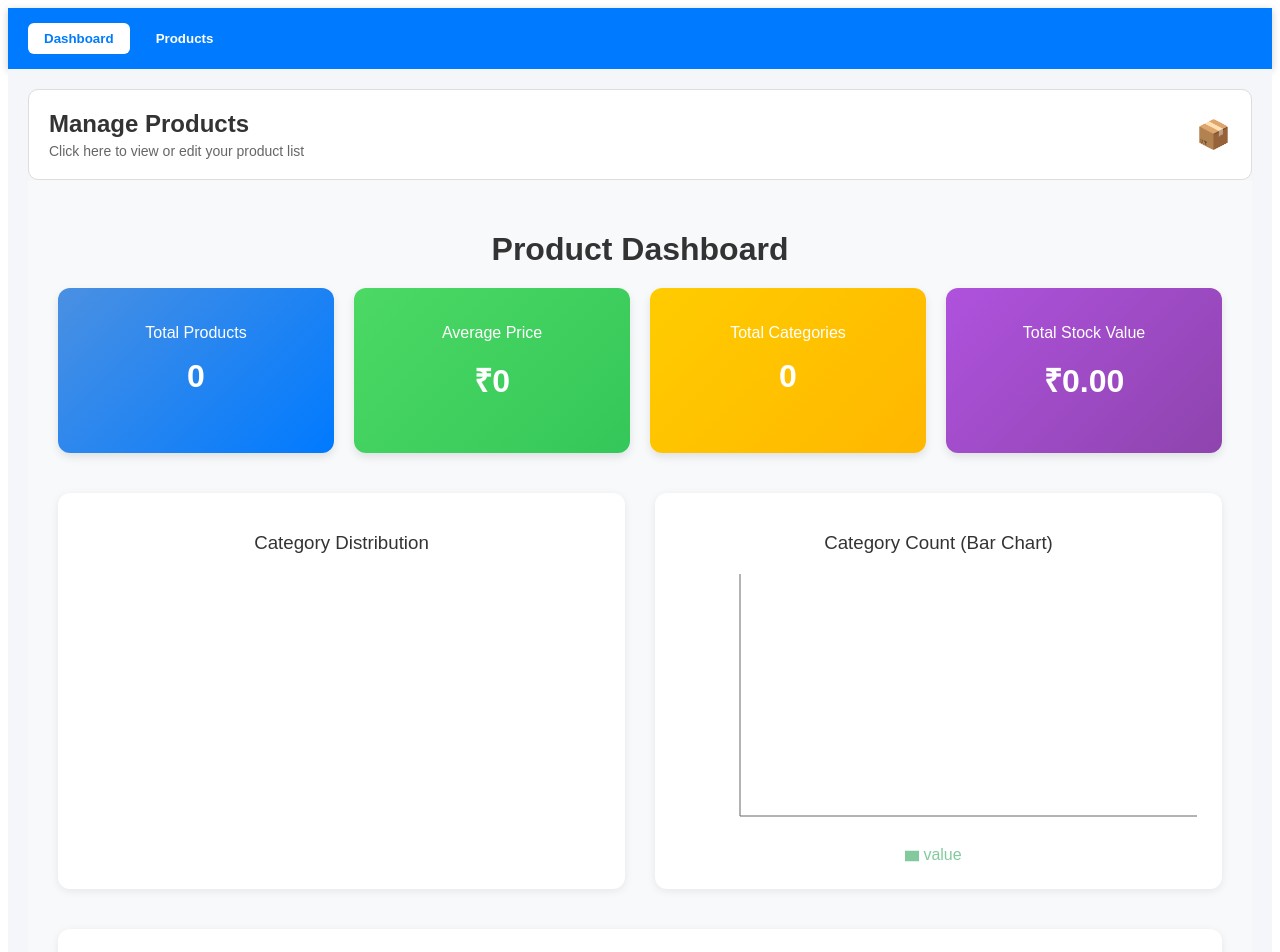
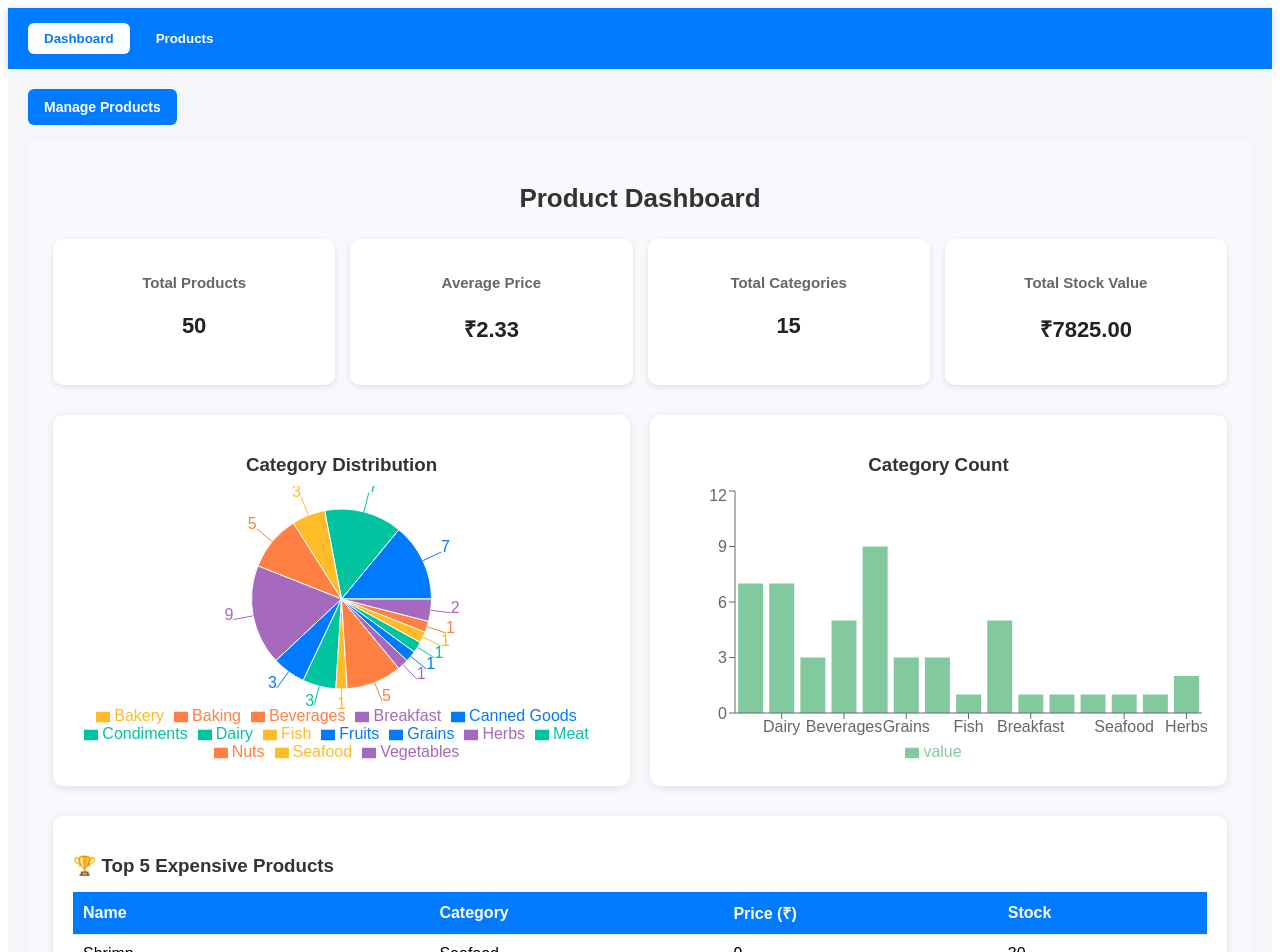
Before and after one commit to naresh7639/Product-management-app, a React (Vite) app: page / in a window 1280 px wide. Shown: the top 952 px of the page. Built offline with nearby package versions, Linux system fonts and the light colour scheme.

Commit message:
Initial commit

```diff
--- a/src/App.jsx
+++ b/src/App.jsx
@@ -1,12 +1,28 @@
-import React, { useState } from "react";
+import React, { useState, useEffect } from "react";
 import ProductPage from "./pages/ProductPage";
 import Dashboard from "./pages/Dashboard";
+// Optional: load some default data if localStorage is empty
+import { products as sampleProducts } from "./data/products";
 
 function App() {
   const [currentPage, setCurrentPage] = useState("dashboard");
-  const [products, setProducts] = useState(
-    JSON.parse(localStorage.getItem("products")) || []
-  );
+  const [products, setProducts] = useState([]);
+
+  useEffect(() => {
+    const savedProducts = JSON.parse(localStorage.getItem("products"));
+    if (savedProducts && savedProducts.length > 0) {
+      setProducts(savedProducts);
+    } else {
+      setProducts(sampleProducts || []);
+      localStorage.setItem("products", JSON.stringify(sampleProducts || []));
+    }
+  }, []);
+
+  useEffect(() => {
+    if (products.length >= 0) {
+      localStorage.setItem("products", JSON.stringify(products));
+    }
+  }, [products]);
 
   const headerStyle = {
     display: "flex",
@@ -35,26 +51,16 @@ function App() {
     minHeight: "100vh",
   };
 
-  const cardStyle = {
-    display: "flex",
-    justifyContent: "space-between",
-    alignItems: "center",
-    backgroundColor: "#ffffff",
-    padding: "20px",
-    borderRadius: "10px",
-    border: "1px solid #ddd",
+  const smallButton = {
+    backgroundColor: "#007bff",
+    color: "white",
+    border: "none",
+    padding: "10px 16px",
+    borderRadius: "6px",
     cursor: "pointer",
-    transition: "0.2s ease",
-  };
-
-  const cardHover = {
-    transform: "translateY(-2px)",
-    boxShadow: "0 4px 12px rgba(0,0,0,0.1)",
-  };
-
-  const cardIconStyle = {
-    fontSize: "28px",
-    color: "#007bff",
+    fontWeight: "bold",
+    fontSize: "14px",
+    marginBottom: "16px",
   };
 
   return (
@@ -77,32 +83,17 @@ function App() {
       </header>
 
       <main style={mainStyle}>
-        {/* Simple Attractive Card */}
         {currentPage !== "product" && (
-          <div
-            style={cardStyle}
+          <button
+            style={smallButton}
             onClick={() => setCurrentPage("product")}
-            onMouseOver={(e) =>
-              Object.assign(e.currentTarget.style, cardHover)
-            }
-            onMouseOut={(e) =>
-              Object.assign(e.currentTarget.style, {
-                transform: "translateY(0)",
-                boxShadow: "none",
-              })
-            }
           >
-            <div>
-              <h2 style={{ margin: 0, color: "#333" }}>Manage Products</h2>
-              <p style={{ margin: "5px 0 0", color: "#666", fontSize: "14px" }}>
-                Click here to view or edit your product list
-              </p>
-            </div>
-            <div style={cardIconStyle}>📦</div>
-          </div>
+             Manage Products
+          </button>
         )}
 
         {currentPage === "dashboard" && <Dashboard products={products} />}
+
         {currentPage === "product" && (
           <ProductPage products={products} setProducts={setProducts} />
         )}
--- a/src/pages/Dashboard.jsx
+++ b/src/pages/Dashboard.jsx
@@ -1,4 +1,4 @@
-import React from "react";
+import React, { useEffect, useState } from "react";
 import {
   BarChart,
   Bar,
@@ -14,18 +14,37 @@ import {
 import "../styles/Dashboard.css";
 
 export default function Dashboard({ products }) {
-  const totalProducts = products.length;
+  const [data, setData] = useState({
+    totalProducts: 0,
+    avgPrice: 0,
+    totalStockValue: 0,
+    categoryData: [],
+    topProducts: [],
+  });
 
+  useEffect(() => {
+    const productList =
+      products && products.length > 0
+        ? products
+        : JSON.parse(localStorage.getItem("products")) || [];
+
+    const totalProducts = productList.length;
     const avgPrice =
-    products.length > 0
-      ? (products.reduce((sum, p) => sum + p.price_per_unit, 0) / products.length).toFixed(2)
+      productList.length > 0
+        ? (
+            productList.reduce((sum, p) => sum + Number(p.price_per_unit || 0), 0) /
+            productList.length
+          ).toFixed(2)
         : 0;
 
-  const totalStockValue = products
-    .reduce((sum, p) => sum + p.price_per_unit * (p.quantity_in_stock || 1), 0)
+    const totalStockValue = productList
+      .reduce(
+        (sum, p) => sum + (p.price_per_unit || 0) * (p.quantity_in_stock || 1),
+        0
+      )
       .toFixed(2);
 
-  const categoryCount = products.reduce((acc, product) => {
+    const categoryCount = productList.reduce((acc, product) => {
       acc[product.category] = (acc[product.category] || 0) + 1;
       return acc;
     }, {});
@@ -35,53 +54,60 @@ export default function Dashboard({ products }) {
       value,
     }));
 
-  const COLORS = ["#0088FE", "#00C49F", "#FFBB28", "#FF8042", "#A569BD"];
-
-  const topProducts = [...products]
+    const topProducts = [...productList]
       .sort((a, b) => b.price_per_unit - a.price_per_unit)
       .slice(0, 5);
 
+    setData({
+      totalProducts,
+      avgPrice,
+      totalStockValue,
+      categoryData,
+      topProducts,
+    });
+  }, [products]);
+
+  const COLORS = ["#007bff", "#00C49F", "#FFBB28", "#FF8042", "#A569BD"];
+
   return (
     <div className="dashboard-container">
-      <h1 className="dashboard-title"> Product Dashboard</h1>
+      <h1 className="dashboard-title">Product Dashboard</h1>
 
-      {/* Summary Cards */}
       <div className="summary-cards">
         <div className="card blue">
           <h3>Total Products</h3>
-          <p>{totalProducts}</p>
+          <p>{data.totalProducts}</p>
         </div>
         <div className="card green">
           <h3>Average Price</h3>
-          <p>₹{avgPrice}</p>
+          <p>₹{data.avgPrice}</p>
         </div>
         <div className="card yellow">
           <h3>Total Categories</h3>
-          <p>{categoryData.length}</p>
+          <p>{data.categoryData.length}</p>
         </div>
         <div className="card purple">
           <h3>Total Stock Value</h3>
-          <p>₹{totalStockValue}</p>
+          <p>₹{data.totalStockValue}</p>
         </div>
       </div>
 
-      {/* Charts */}
-      <div className="charts-grid">
+      <div className="charts-section">
         <div className="chart-box">
           <h3>Category Distribution</h3>
-          <ResponsiveContainer width="100%" height={300}>
+          {data.categoryData.length > 0 ? (
+            <ResponsiveContainer width="100%" height={280}>
               <PieChart>
                 <Pie
-                data={categoryData}
+                  data={data.categoryData}
                   dataKey="value"
                   nameKey="name"
                   cx="50%"
                   cy="50%"
-                outerRadius={100}
-                fill="#8884d8"
+                  outerRadius={90}
                   label
                 >
-                {categoryData.map((entry, index) => (
+                  {data.categoryData.map((entry, index) => (
                     <Cell key={index} fill={COLORS[index % COLORS.length]} />
                   ))}
                 </Pie>
@@ -89,12 +115,16 @@ export default function Dashboard({ products }) {
                 <Legend />
               </PieChart>
             </ResponsiveContainer>
+          ) : (
+            <p className="no-data">No category data available</p>
+          )}
         </div>
 
         <div className="chart-box">
-          <h3>Category Count (Bar Chart)</h3>
-          <ResponsiveContainer width="100%" height={300}>
-            <BarChart data={categoryData}>
+          <h3>Category Count</h3>
+          {data.categoryData.length > 0 ? (
+            <ResponsiveContainer width="100%" height={280}>
+              <BarChart data={data.categoryData}>
                 <XAxis dataKey="name" />
                 <YAxis />
                 <Tooltip />
@@ -102,13 +132,15 @@ export default function Dashboard({ products }) {
                 <Bar dataKey="value" fill="#82ca9d" />
               </BarChart>
             </ResponsiveContainer>
+          ) : (
+            <p className="no-data">No category data available</p>
+          )}
         </div>
       </div>
 
-      {/* Top Products Table */}
       <div className="table-container">
         <h3>🏆 Top 5 Expensive Products</h3>
-        <table className="top-products-table">
+        <table>
           <thead>
             <tr>
               <th>Name</th>
@@ -118,14 +150,22 @@ export default function Dashboard({ products }) {
             </tr>
           </thead>
           <tbody>
-            {topProducts.map((p) => (
-              <tr key={p.product_id}>
+            {data.topProducts.length > 0 ? (
+              data.topProducts.map((p, index) => (
+                <tr key={index}>
                   <td>{p.name}</td>
                   <td>{p.category}</td>
                   <td>{p.price_per_unit}</td>
                   <td>{p.quantity_in_stock}</td>
                 </tr>
-            ))}
+              ))
+            ) : (
+              <tr>
+                <td colSpan="4" style={{ textAlign: "center", color: "#777" }}>
+                  No product data found
+                </td>
+              </tr>
+            )}
           </tbody>
         </table>
       </div>
--- a/src/styles/Dashboard.css
+++ b/src/styles/Dashboard.css
@@ -1,91 +1,89 @@
 .dashboard-container {
-  padding: 30px;
-  background: #f8f9fb;
+  padding: 25px;
+  background-color: #f7f9fc;
+  font-family: "Poppins", sans-serif;
   min-height: 100vh;
-  font-family: "Poppins", sans-serif;
 }
 
 .dashboard-title {
   text-align: center;
-  font-size: 2rem;
-  font-weight: 600;
+  font-size: 26px;
+  margin-bottom: 25px;
   color: #333;
-  margin-bottom: 20px;
 }
 
+/* Summary cards */
 .summary-cards {
-  display: grid;
-  grid-template-columns: repeat(auto-fit, minmax(220px, 1fr));
-  gap: 20px;
-  margin-bottom: 40px;
+  display: flex;
+  flex-wrap: wrap;
+  gap: 15px;
+  justify-content: center;
+  margin-bottom: 30px;
 }
 
 .card {
+  flex: 1;
+  min-width: 200px;
+  background-color: white;
   padding: 20px;
-  border-radius: 12px;
-  color: white;
+  border-radius: 10px;
+  box-shadow: 0 2px 6px rgba(0, 0, 0, 0.1);
   text-align: center;
-  box-shadow: 0 4px 8px rgba(0, 0, 0, 0.1);
-  transition: transform 0.3s ease;
+  transition: 0.3s ease;
 }
 
 .card:hover {
-  transform: translateY(-5px);
+  transform: translateY(-4px);
 }
 
 .card h3 {
-  font-size: 1rem;
-  font-weight: 500;
+  font-size: 15px;
+  color: #666;
+  margin-bottom: 8px;
 }
 
 .card p {
-  font-size: 2rem;
-  font-weight: 700;
-  margin-top: 8px;
+  font-size: 22px;
+  font-weight: bold;
+  color: #222;
 }
 
-.card.blue {
-  background: linear-gradient(135deg, #4a90e2, #007aff);
-}
-
-.card.green {
-  background: linear-gradient(135deg, #4cd964, #34c759);
-}
-
-.card.yellow {
-  background: linear-gradient(135deg, #ffcc00, #ffb700);
-}
-
-.card.purple {
-  background: linear-gradient(135deg, #af52de, #8e44ad);
-}
-
-.charts-grid {
-  display: grid;
-  grid-template-columns: repeat(auto-fit, minmax(350px, 1fr));
-  gap: 30px;
-  margin-bottom: 40px;
+/* Chart Section */
+.charts-section {
+  display: flex;
+  flex-wrap: wrap;
+  gap: 20px;
+  margin-bottom: 30px;
+  justify-content: center;
 }
 
 .chart-box {
-  background: #fff;
-  border-radius: 12px;
+  flex: 1;
+  min-width: 320px;
+  background-color: white;
   padding: 20px;
-  box-shadow: 0 2px 8px rgba(0, 0, 0, 0.08);
+  border-radius: 10px;
+  box-shadow: 0 2px 8px rgba(0, 0, 0, 0.1);
 }
 
 .chart-box h3 {
+  margin-bottom: 10px;
+  color: #333;
   text-align: center;
-  color: #333;
-  font-weight: 500;
-  margin-bottom: 15px;
 }
 
+.no-data {
+  text-align: center;
+  color: #777;
+  padding: 40px 0;
+}
+
+/* Top Products Table */
 .table-container {
-  background: #fff;
-  border-radius: 12px;
+  background-color: white;
   padding: 20px;
-  box-shadow: 0 2px 8px rgba(0, 0, 0, 0.08);
+  border-radius: 10px;
+  box-shadow: 0 2px 8px rgba(0, 0, 0, 0.1);
 }
 
 .table-container h3 {
@@ -93,23 +91,23 @@
   color: #333;
 }
 
-.top-products-table {
+table {
   width: 100%;
   border-collapse: collapse;
+}
+
+th,
+td {
+  padding: 10px;
+  border-bottom: 1px solid #eee;
   text-align: left;
 }
 
-.top-products-table th,
-.top-products-table td {
-  border-bottom: 1px solid #eee;
-  padding: 10px;
+th {
+  background-color: #007bff;
+  color: white;
 }
 
-.top-products-table th {
-  background: #f2f2f2;
-  color: #555;
+tr:hover {
+  background-color: #f9f9f9;
 }
-
-.top-products-table tr:hover {
-  background: #f9f9f9;
-}
```
Lines whose indentation alone changed are shown as unchanged.
